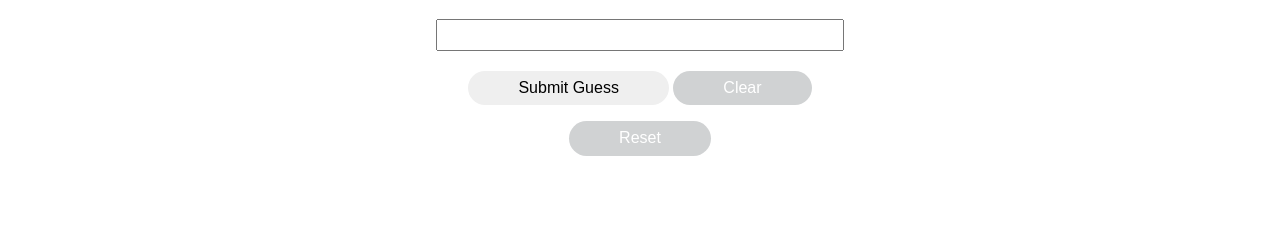
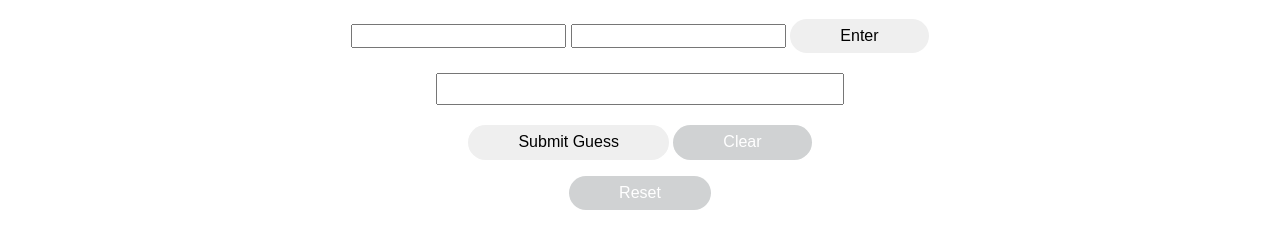
Before and after one commit to tbrandle/number-guesser, a plain HTML site: page index.html in a window 1280 px wide. Shown: the part 61-310 px from the top of the page. Drawn offline with Linux system fonts and the light colour scheme.

Commit message:
added to do list and structure for min and max inputs

```diff
--- a/index.html
+++ b/index.html
@@ -10,15 +10,22 @@
     <header>
       <h1>Number <span>Guesser</span></h1>
     </header>
-    <input id="user-guess" type="text" name="user-guess">
-    <button id="submit-btn" type="button" name="submit-btn">Submit Guess</button>
-    <button id="clear-btn" type="button" name="clear-btn">Clear</button>
+    <div>
+      <input id="min" type="number" name="min">
+      <input id="max" type="number" name="max">
+      <button id="param-btn"type="button" name="param-btn">Enter</button>
+    </div>
+    <div>
+      <input id="user-guess" type="text" name="user-guess">
+      <button id="submit-btn" type="button" name="submit-btn">Submit Guess</button>
+      <button id="clear-btn" type="button" name="clear-btn">Clear</button>
+    </div>
+
     <div>
       <p class="lg-text"></p>
       <p class="last-guess"></p>
       <p class="result"></p>
       <button id="reset-btn" type="button" name="reset-btn">Reset</button>
-
     </div>
     <script type="text/javascript" src="script.js">
 
--- a/script.js
+++ b/script.js
@@ -4,6 +4,9 @@ var resetBtn = document.getElementById('reset-btn')
 var randomNum = Math.floor(Math.random() * 100 +1)
 var userGuess = document.getElementById('user-guess')
 var lastGuess = document.querySelector('.last-guess')
+
+var min = document.getElementById('min')
+var min = document.getElementById('max')
 
 submitBtn.addEventListener('click', function(){
   var parse = parseInt(userGuess.value)
```
Also changed, not shown: todo.txt (added).
